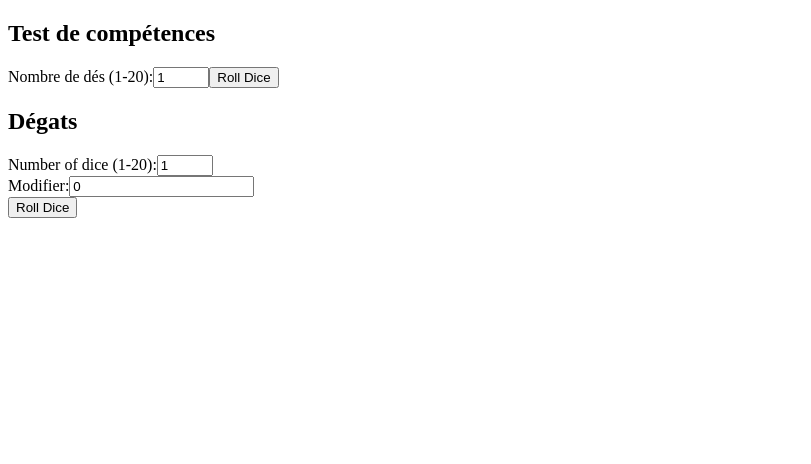
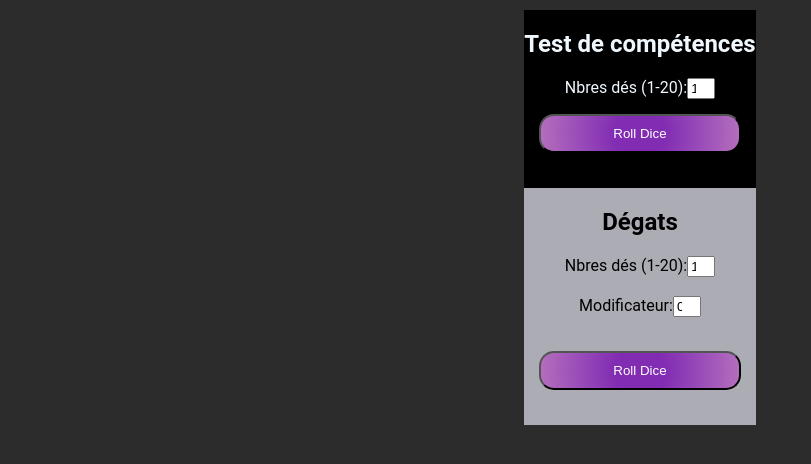
Before and after one commit to jeromeDaut/Roll_dice_for_Knight-RPG, a React (Create React App) app: page / in a window 1280 px wide. Shown: the top 464 px of the page, without its empty margins (0-811 px from the left). Built offline with nearby package versions, Linux system fonts and the light colour scheme.

Commit message:
ajout boucle sur les résultats

```diff
--- a/src/Page/Home.js
+++ b/src/Page/Home.js
@@ -1,13 +1,14 @@
 import React from 'react';
 import DicesSkills from '../components/dices/DicesSkills';
 import DicesDomages from '../components/dices/DicesDomages';
+import '../index.scss'
 
 const home = () => {
     return (
-        <div>
+        <>
             <DicesSkills />
             <DicesDomages />
-        </div>
+        </>
     );
 };
 
--- a/src/components/dices/DicesDomages.jsx
+++ b/src/components/dices/DicesDomages.jsx
@@ -39,18 +39,24 @@ const DicesDomages = () => {
     }
 
     return (
-      <div>
-        <p>Results: {diceResults.join(', ')}</p>
-        <p>Sum: {sum}</p>
+      <div className='container'>
+        <div className="dice-container">
+          {diceResults.map((result, index) => (
+            <div className={`dice dice-${index}`} key={index}>
+              {result}
+            </div>
+          ))}
+        </div>
+        <p>Dégats: <span className='result'>{sum}</span></p>
       </div>
     );
   };
 
   return (
-    <div>
+    <div className='roll-container2'>
     <h2> Dégats</h2>
       <label>
-        Number of dice (1-20):
+        Nbres dés (1-20):
         <input
           type="number"
           value={numDice}
@@ -61,7 +67,7 @@ const DicesDomages = () => {
       </label>
       <br />
       <label>
-        Modifier:
+        Modificateur:
         <input
           type="number"
           value={modifier}
--- a/src/components/dices/DicesSkills.jsx
+++ b/src/components/dices/DicesSkills.jsx
@@ -33,18 +33,26 @@ const DicesSkills = () => {
     }
 
     return (
-      <div>
-        <p>Resultat: {diceResults.join(', ')}</p>
-        <p>Réussites: {evenCount}</p>
+      <div className='container'>
+        <p>Résultats:</p>
+        <div className="dice-container">
+          {diceResults.map((result, index) => (
+            <div className={`dice dice-${index}`} key={index}>
+              {result}
+            </div>
+          ))}
+        </div>
+        <p>Nombre de réussites = <span className='result'>{evenCount}</span></p>
+        <p>+ Overdrives si au moins une réussite</p>
       </div>
     );
   };
 
   return (
-    <div>
+    <div className='roll-container'>
     <h2>Test de compétences</h2>
       <label>
-        Nombre de dés (1-20):
+        Nbres dés (1-20):
         <input
           type="number"
           value={numDice}
```
